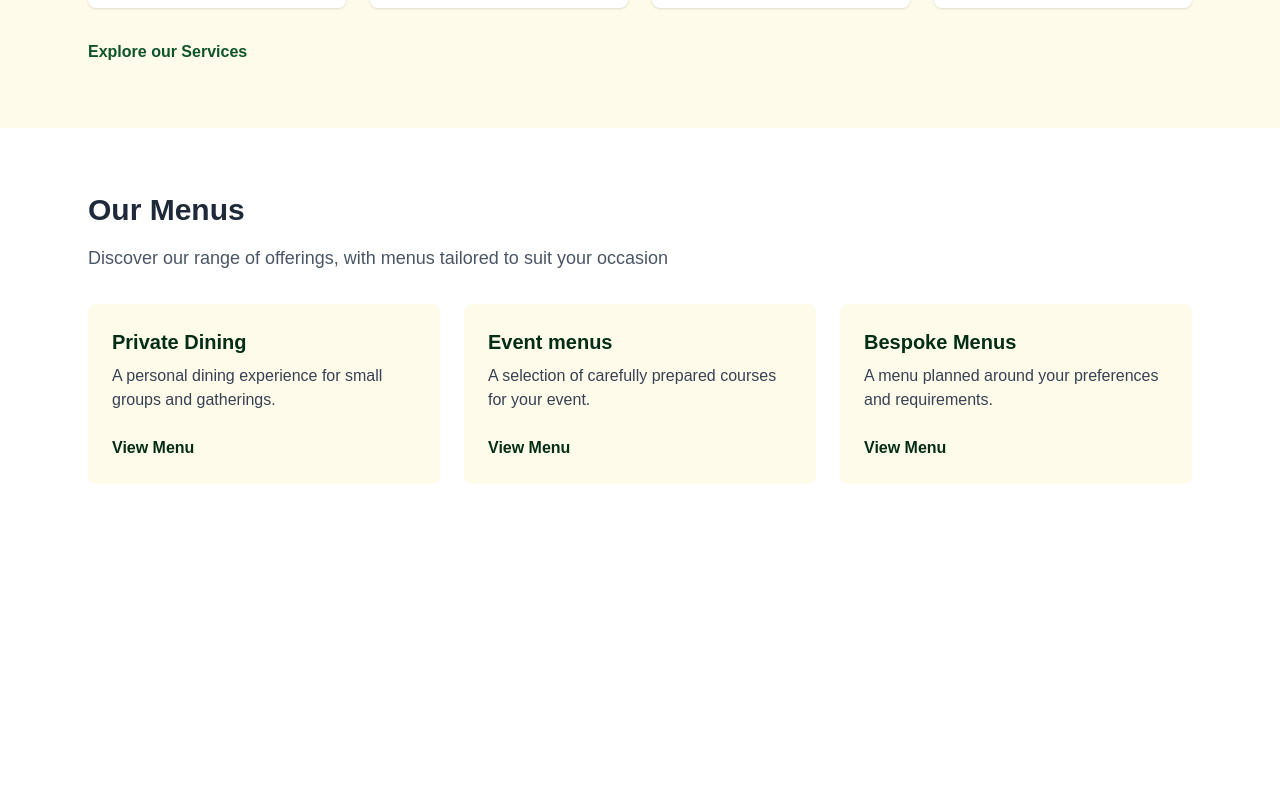
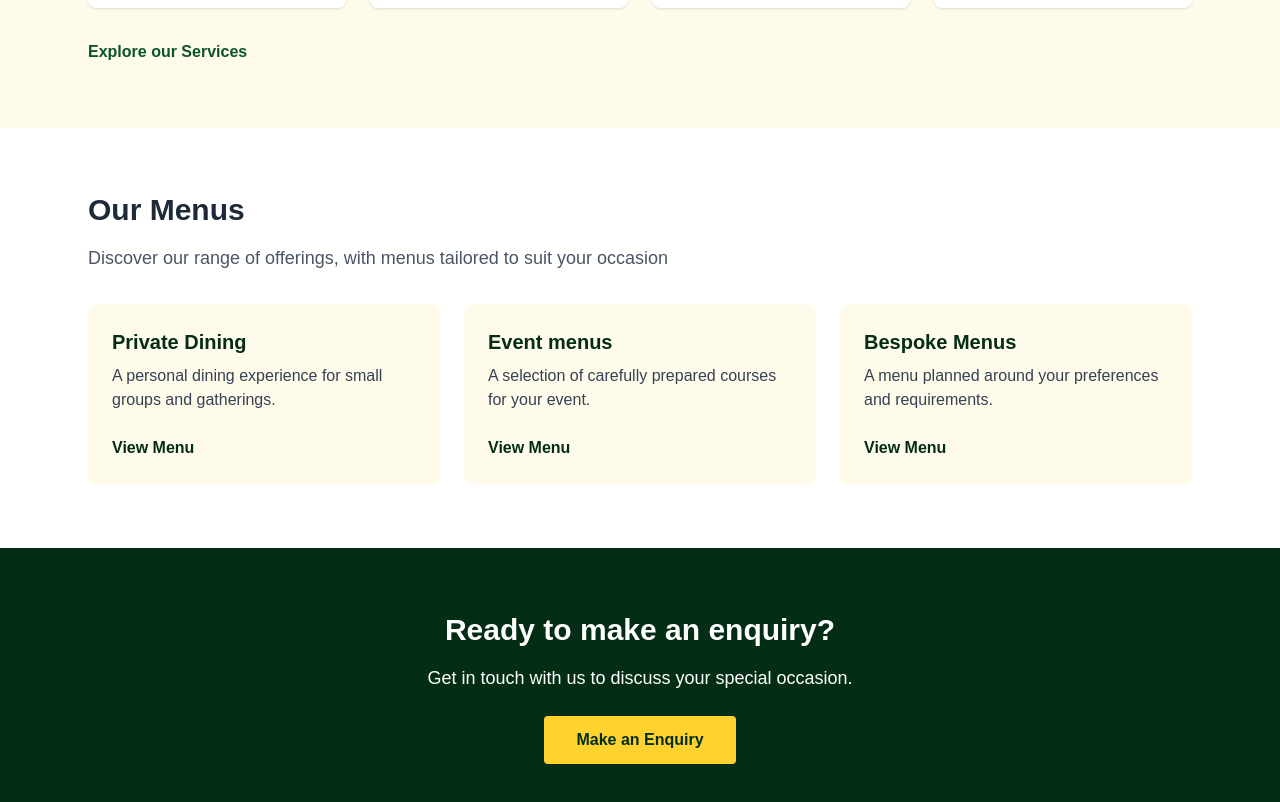
Before and after one commit to GrahamBlackledge/TailoredTaste, a Next.js app in the folder web/: page / in a window 1280 px wide. Shown: the part 1136-1938 px from the top of the page. Before the commit the page ends 1684 px from the top, so only its background shows below. Built offline with nearby package versions, Linux system fonts and the light colour scheme.

Commit message:
Created enquiry section

```diff
--- a/web/src/app/page.tsx
+++ b/web/src/app/page.tsx
@@ -119,21 +119,16 @@ export default function Home() {
         </div>
       </section>
 
+      {/* Enquiry Section */}
+      <section className="bg-green-950 text-white py-16">
+        <div className="max-w-6xl mx-auto px-6 text-center ">
+          <h2 className="text-3xl font-bold mb-4">Ready to make an enquiry?</h2>
+          <p className="text-lg mb-6">Get in touch with us to discuss your special occasion.</p>
 
+          <a href="/contact" className="inline-block bg-amber-300 text-green-950 px-8 py-3 rounded font-semibold hover:bg-amber-200">Make an Enquiry </a>
+        </div>
+      </section>
 
-
-
-
-
-
-
-
-
-
-
-
-
-  </main>
-
+    </main>
   );
 }
```
